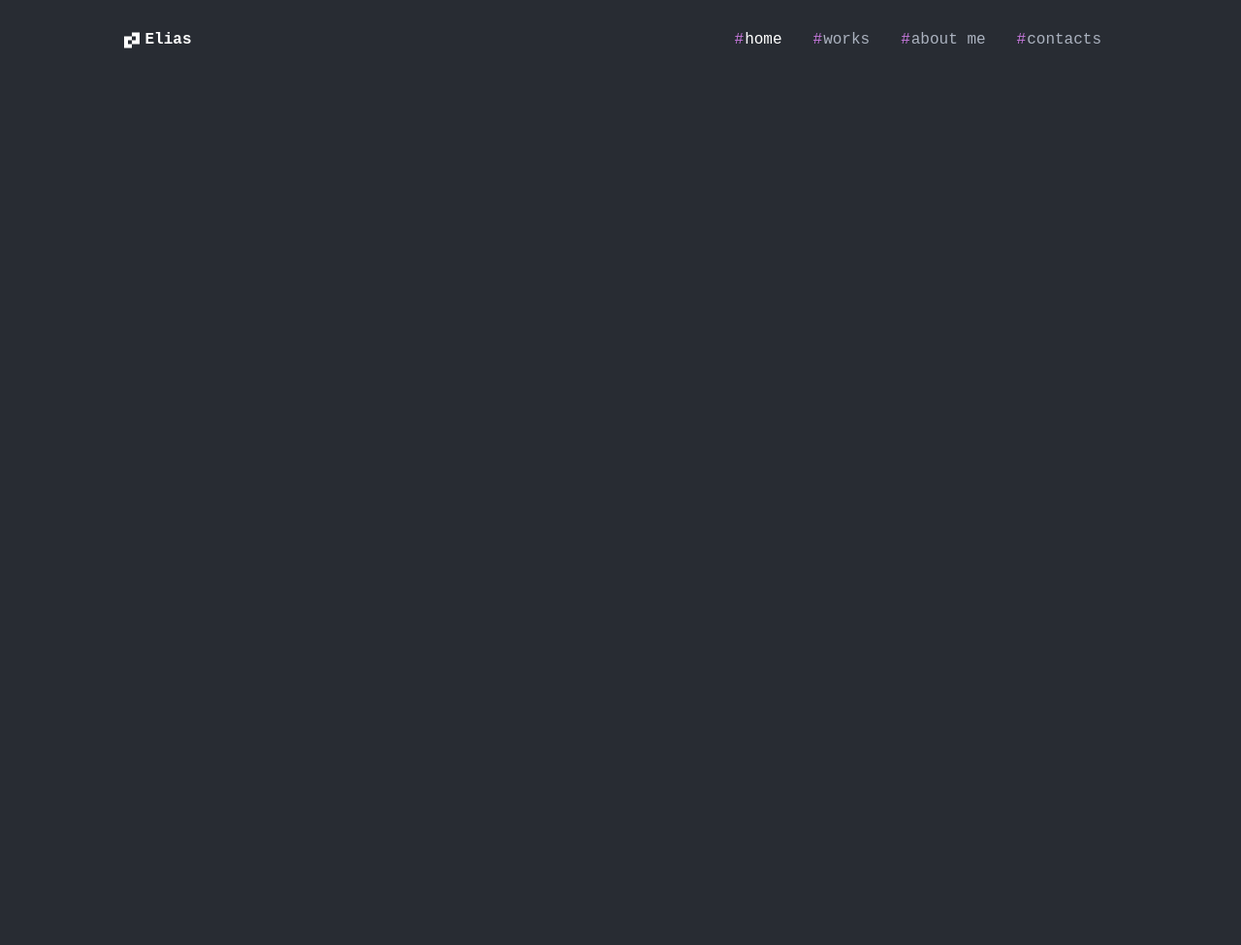
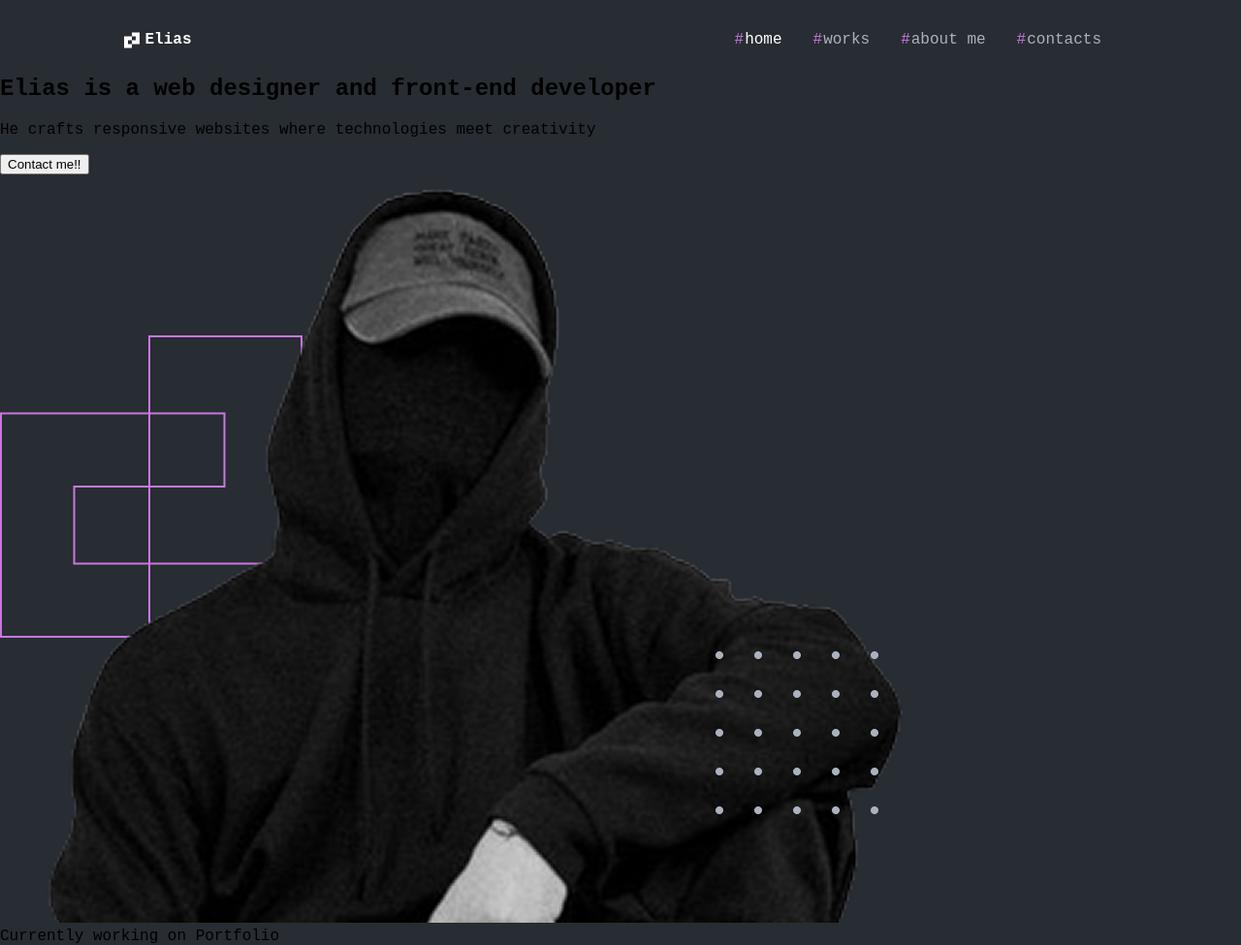
Before and after one commit to Ekow85/Portfolio-Site, a plain HTML site: page index.html in a window 1280 px wide. Shown: the whole page at 97% size. Before the commit the page ends 800 px from the top, so only its background shows below. Drawn offline with Linux system fonts and the light colour scheme.

Commit message:
constructing the main content
-added the hero image and text
-added the contact me button

```diff
--- a/index.html
+++ b/index.html
@@ -23,5 +23,23 @@
             </ul>
         </nav>
     </header>
+
+    <main>
+        <section class="hero">
+            <div class="hero-content">
+                <h2> Elias is a <span>web designer</span> and <span>front-end developer</span></h2>
+                <p> He crafts responsive websites where technologies meet creativity</p>
+                <button class="contact-button"> Contact me!! </button>
+            </div>
+
+            <div class="hero-image">
+                <img src="assets/elias-portfolio-image.png" alt="Image of Elias the web developer"/>
+                <div class="hero-image-text-wrapper">
+                    <div class="purple-box"></div>
+                    <div class="hero-image-text"> Currently working on <span>Portfolio</span></div>
+                </div>
+            </div>
+        </section>
+    </main>
 </body>
 </html>
```
Also changed, not shown: assets/elias-portfolio-image.png (added).
